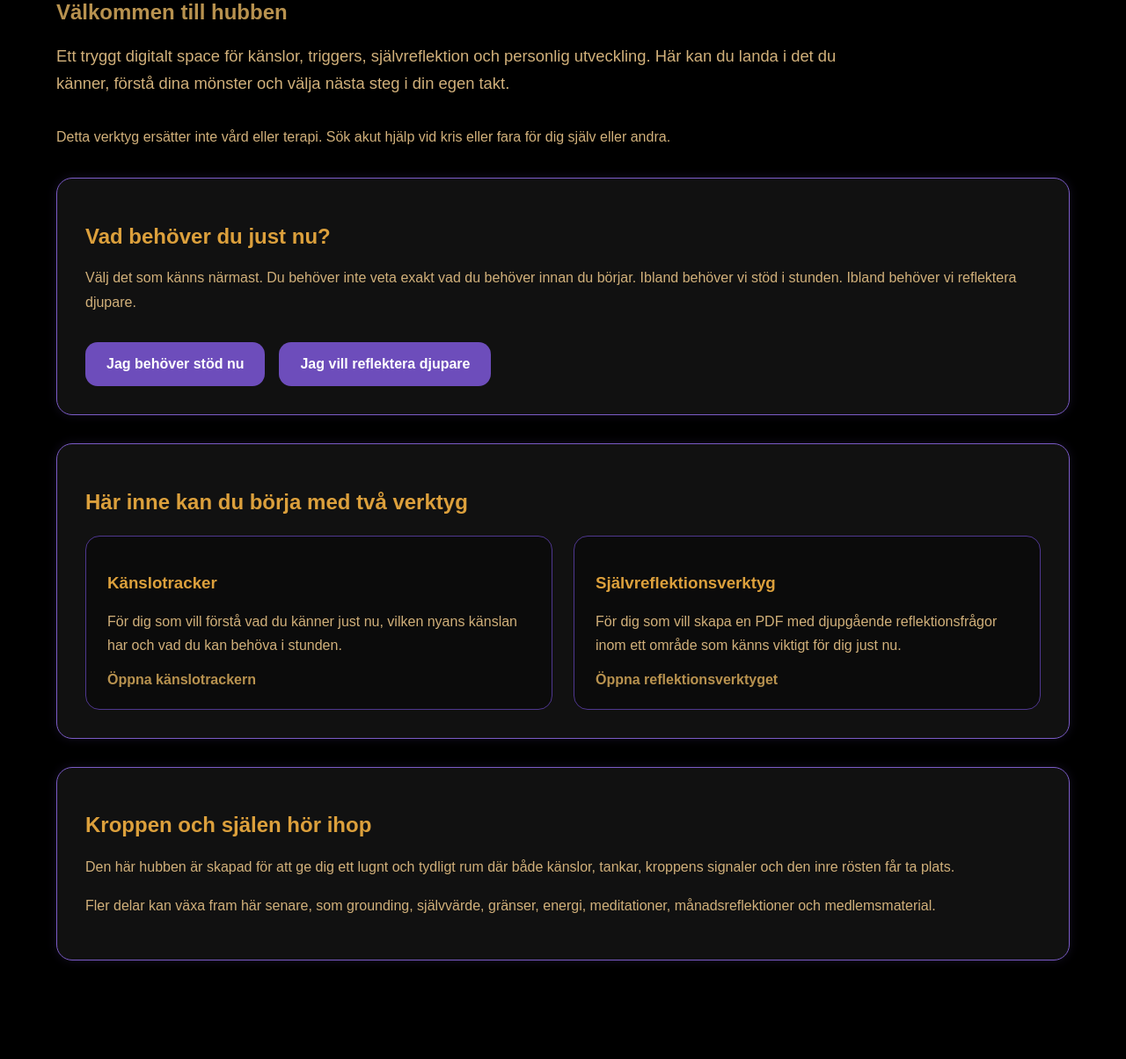
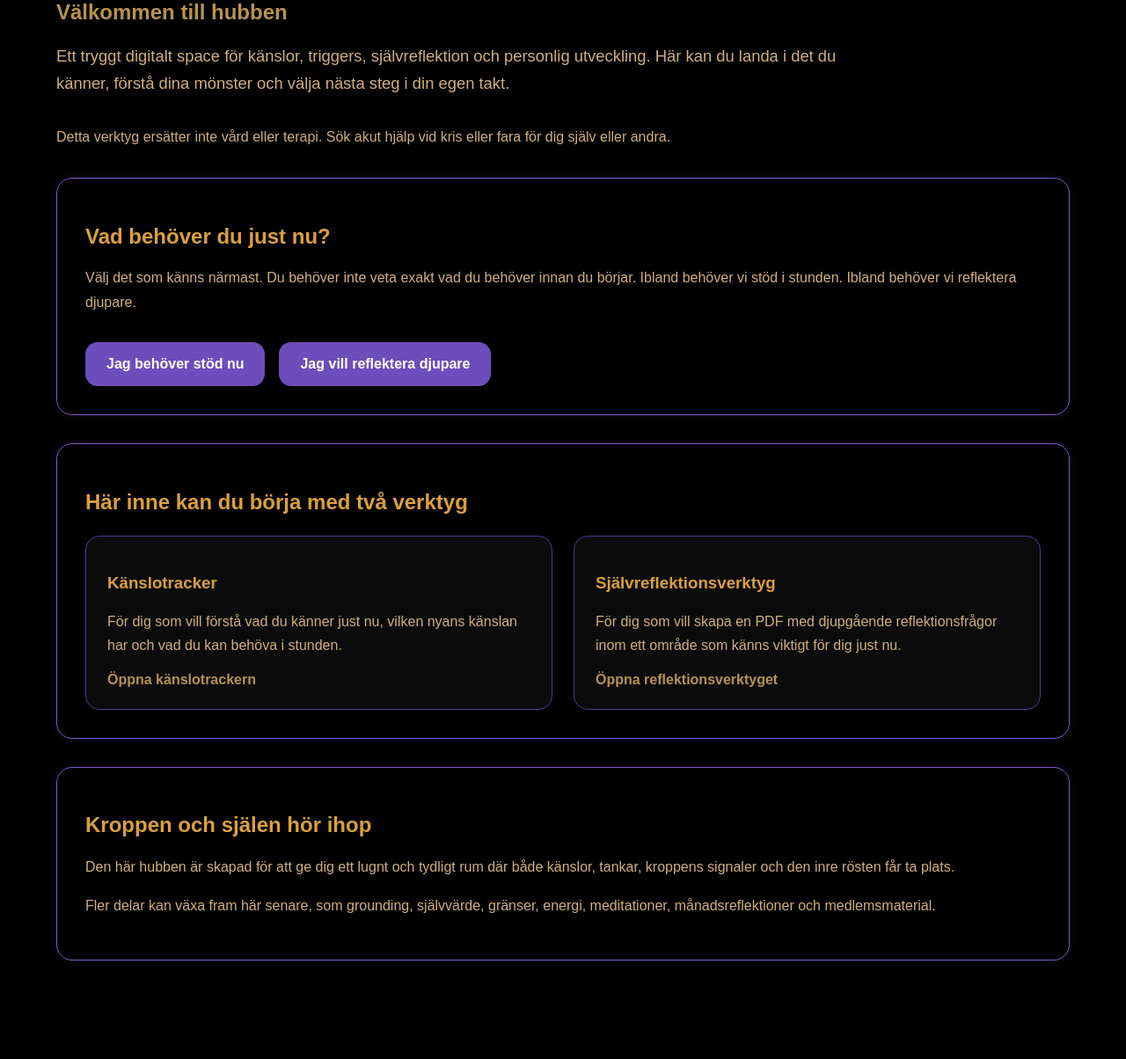
Before and after one commit to Elisabethjantti90/mrsjhub, a Flask app: page / in a window 1280 px wide. Shown: the part 272-1476 px from the top of the page at 88% size. Run offline with Flask 3, Linux system fonts and the light colour scheme.

Commit message:
css styling card

```diff
--- a/static/style.css
+++ b/static/style.css
@@ -41,7 +41,7 @@ p{
 
 
 .card{
-    background:#111;
+  background:#000;
   border:1px solid #7b5bc7;
   border-radius:18px;
   padding:2rem;
```
Lines whose indentation alone changed are shown as unchanged.
